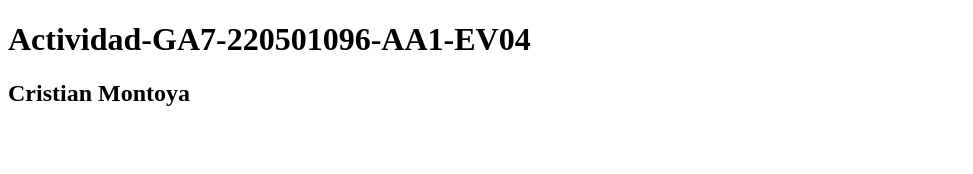
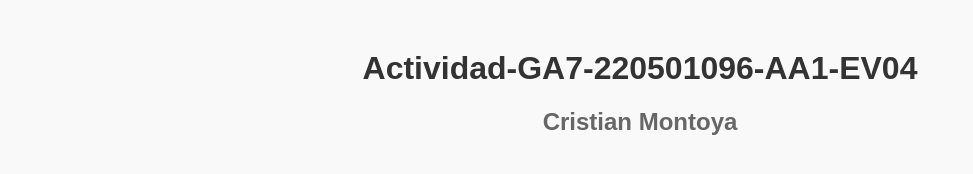
Before and after one commit to crizzzDev/Actividad-GA7-220501096-AA1-EV04, a plain HTML site: page index.html in a window 1280 px wide. Shown: the whole page, without its empty margins (0-973 px from the left). Drawn offline with Linux system fonts and the light colour scheme.

Commit message:
Cambios en HTML, CSS Y Js

```diff
--- a/css/style.css
+++ b/css/style.css
@@ -0,0 +1,21 @@
+/* Estilos para el encabezado h1 */
+h1 {
+    color: #333; /* Color del texto */
+    font-size: 2em; /* Tamaño de la fuente */
+    text-align: center; /* Alineación del texto */
+    margin-top: 50px; /* Margen superior */
+}
+
+/* Estilos para el subtítulo h2 */
+h2 {
+    color: #666; /* Color del texto */
+    font-size: 1.5em; /* Tamaño de la fuente */
+    text-align: center; /* Alineación del texto */
+    margin-top: 20px; /* Margen superior */
+}
+
+/* Estilos adicionales */
+body {
+    font-family: Arial, sans-serif; /* Fuente predeterminada */
+    background-color: #f9f9f9; /* Color de fondo del cuerpo */
+}
--- a/index.html
+++ b/index.html
@@ -4,12 +4,13 @@
     <meta charset="UTF-8">
     <meta name="viewport" content="width=device-width, initial-scale=1.0">
     <link rel="stylesheet" href="./css/style.css">
-    <title>Activida Git</title>
+    <title>Actividad Git</title>
 </head>
 <body>
-
     <h1>Actividad-GA7-220501096-AA1-EV04</h1>
     <h2>Cristian Montoya</h2>
 
+    <!-- Scripts al final del body para mejorar el rendimiento de carga -->
+    <script src="./js/script.js"></script>
 </body>
 </html>
--- a/js/script.js
+++ b/js/script.js
@@ -0,0 +1,5 @@
+// JavaScript para interacciones dinámicas
+document.addEventListener('DOMContentLoaded', function() {
+    // Código JavaScript aquí
+    console.log('El DOM ha sido cargado');
+});
```
